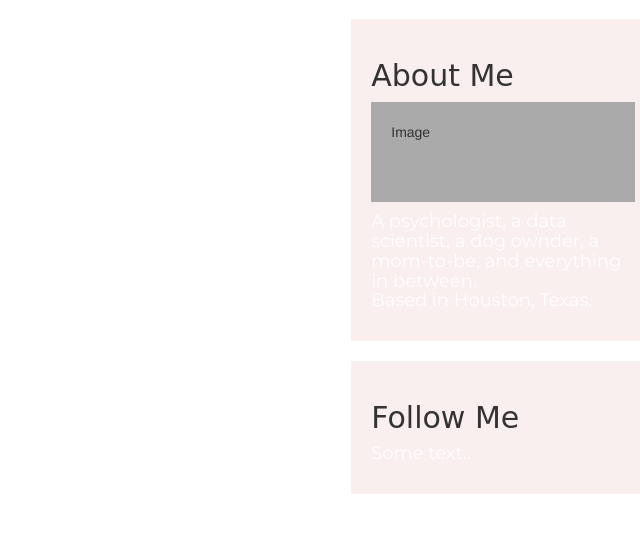
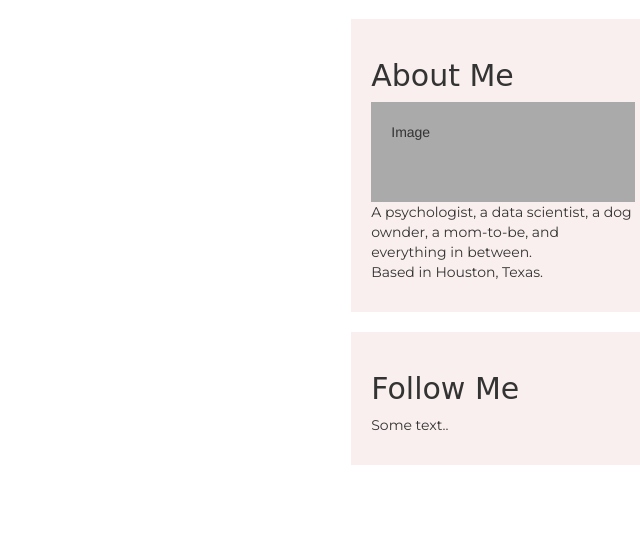
Before and after one commit to reesiecup/my-first-blog, a Django app: page / in a window 1280 px wide. Shown: the part 191-724 px from the top of the page, without its empty margins (640-1280 px from the left). Run offline with Django 3.2, Linux system fonts and the light colour scheme; data that the repository does not hold is empty; some libraries are stand-ins or nearby versions; some web fonts are replaced.

Commit message:
beautifying attempt #3 html layout

```diff
--- a/blog/static/css/blog.css
+++ b/blog/static/css/blog.css
@@ -30,6 +30,10 @@ h1, h2 {
 h3, h4 {
     font-family: 'Montserrat', sans-serif;
     color: #ffffff;
+}
+
+p {
+    font-family: 'Montserrat', sans-serif;
 }
 
 .date {
@@ -87,3 +91,16 @@ h3, h4 {
   padding: 20px;
   margin-top: 20px;
 }
+
+.row:after {
+  content: "";
+  display: table;
+  clear: both;
+}
+
+@media screen and (max-width: 800px) {
+  .leftcolumn, .rightcolumn {
+    width: 100%;
+    padding: 0;
+  }
+}
--- a/blog/templates/blog/base.html
+++ b/blog/templates/blog/base.html
@@ -35,11 +35,11 @@
    <div class="card">
       <h2>About Me</h2>
       <div class="fakeimg" style="height:100px;">Image</div>
-      <h4>A psychologist, a data scientist, a dog ownder, a mom-to-be, and everything in between.</br> Based in Houston, Texas.</h4>
+      <p>A psychologist, a data scientist, a dog ownder, a mom-to-be, and everything in between.</br> Based in Houston, Texas.</p>
     </div>
     <div class="card">
       <h2>Follow Me</h2>
-      <h4>Some text..</h4>
+      <p>Some text..</p>
     </div>
 </div>
 </div>
```
